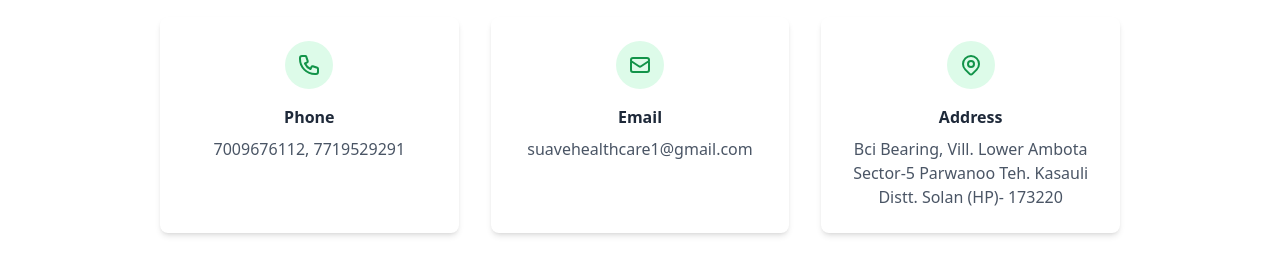
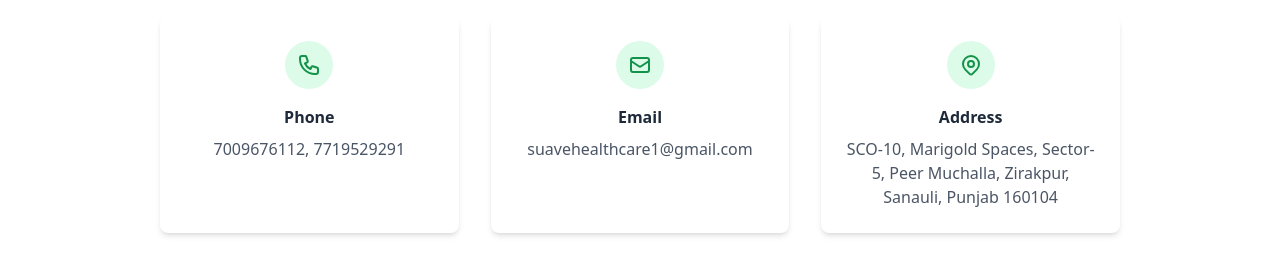
Before and after one commit to priyamkumar/Pharma, a React (Vite) app in the folder frontend/: page /contact in a window 1280 px wide. Shown: the part 1020-1279 px from the top of the page. Built offline with nearby package versions, Linux system fonts and the light colour scheme; no server answers.

Commit message:
changed map address and address info

```diff
--- a/frontend/src/ContactUs.jsx
+++ b/frontend/src/ContactUs.jsx
@@ -297,8 +297,8 @@ export default function ContactUs() {
               </div>
               <h3 className="font-semibold text-gray-800 mb-2">Address</h3>
               <p className="text-gray-600">
-                Bci Bearing, Vill. Lower Ambota Sector-5 Parwanoo Teh. Kasauli
-                Distt. Solan (HP)- 173220
+                SCO-10, Marigold Spaces, Sector-5, Peer Muchalla, Zirakpur,
+                Sanauli, Punjab 160104
               </p>
             </div>
           </div>
@@ -307,7 +307,7 @@ export default function ContactUs() {
           <div className="shadow-lg rounded-2xl overflow-hidden">
             <iframe
               title="Office Location"
-              src="https://www.google.com/maps/embed?pb=!1m18!1m12!1m3!1d3425.32335283011!2d76.95781031183913!3d30.849620774421826!2m3!1f0!2f0!3f0!3m2!1i1024!2i768!4f13.1!3m3!1m2!1s0x390f8ee0ec900069%3A0xc28b067267e5e8b6!2sBci%20Bearing%20Compound!5e0!3m2!1sen!2sin!4v1750163811235!5m2!1sen!2sin"
+              src="https://www.google.com/maps/embed?pb=!1m18!1m12!1m3!1d214.5121248657682!2d76.85561523583624!3d30.656665227833457!2m3!1f0!2f0!3f0!3m2!1i1024!2i768!4f13.1!3m3!1m2!1s0x390f9567be5c6a15%3A0x61c441907ad3f0bb!2sSuave%20Healthcare%20Pvt%20Ltd!5e0!3m2!1sen!2sin!4v1754040248159!5m2!1sen!2sin"
               className="w-full h-64 md:h-96"
               allowFullScreen
               loading="lazy"
--- a/frontend/src/Footer.jsx
+++ b/frontend/src/Footer.jsx
@@ -222,8 +222,8 @@ export default function Footer() {
             <div className="space-y-3">
               <div>
                 <p className="text-gray-300 text-sm leading-relaxed">
-                  Bci Bearing, Vill. Lower Ambota Sector-5 Parwanoo Teh. Kasauli
-                  Distt. Solan (HP)- 173220{" "}
+                  SCO-10, Marigold Spaces, Sector-5, Peer Muchalla, Zirakpur,
+                  Sanauli, Punjab 160104
                 </p>
               </div>
               <div>
```
